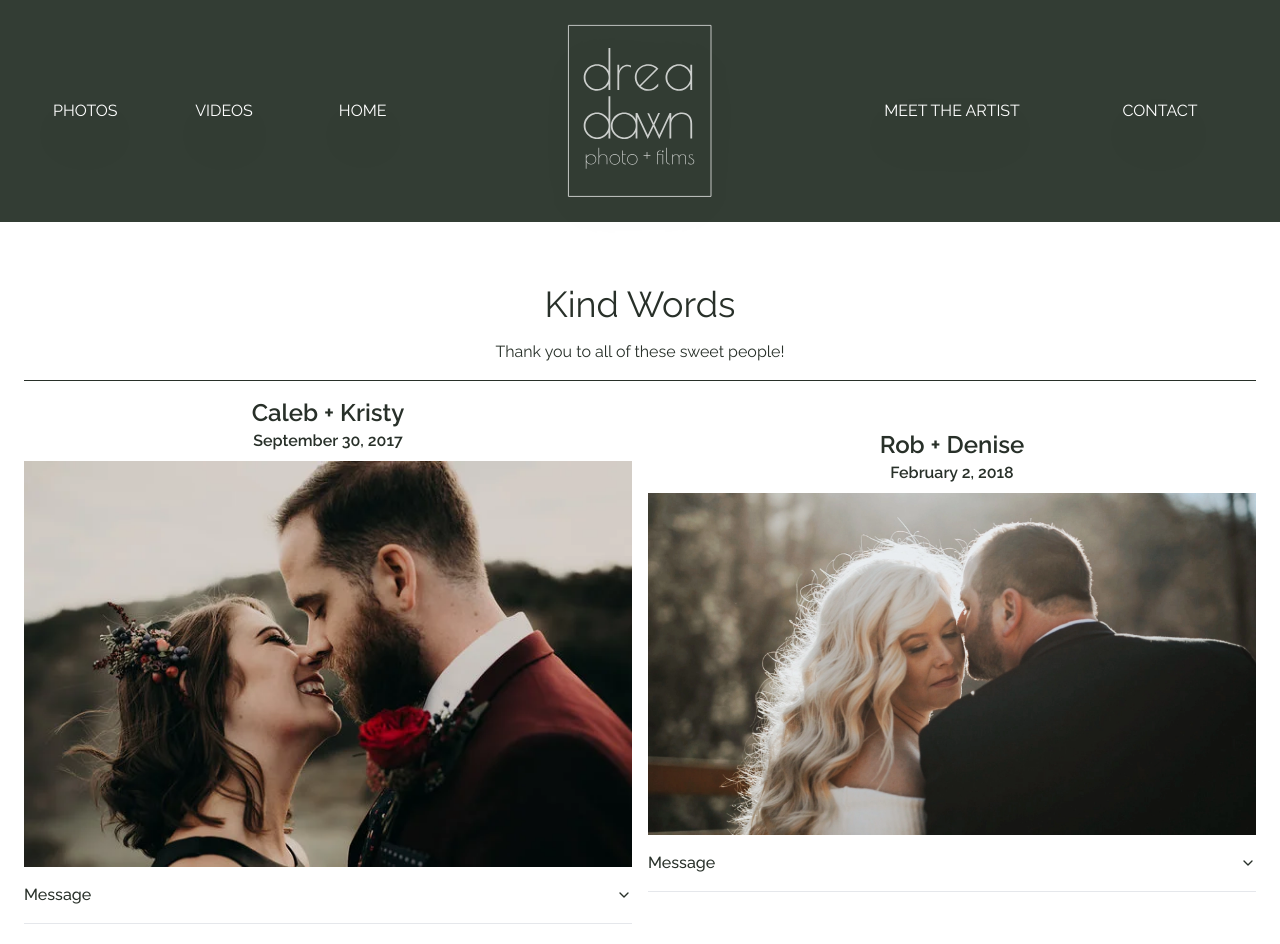
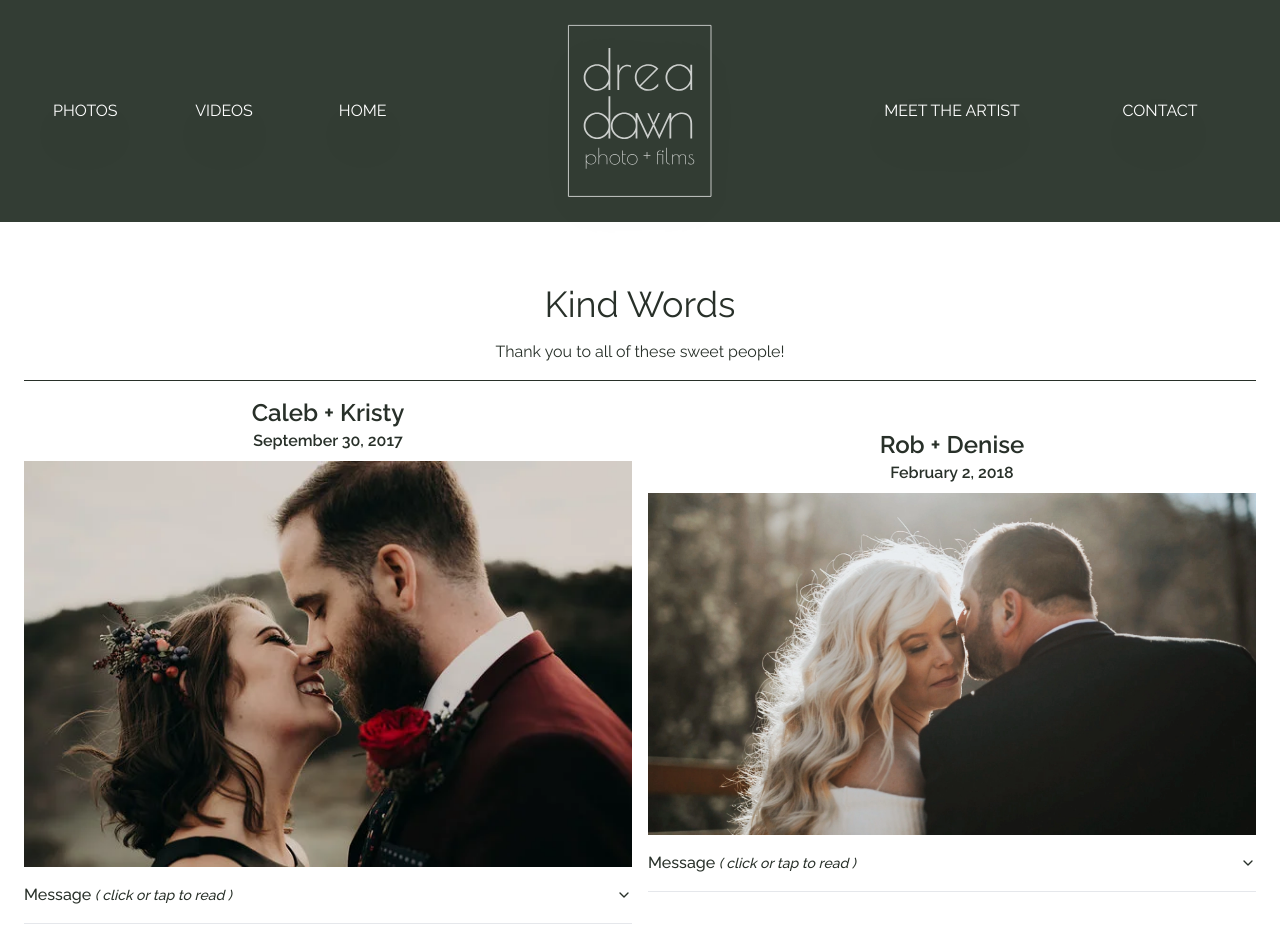
Before and after one commit to KnightTheLion/drea-dawn-films, a Next.js app: page /kindwords in a window 1280 px wide. Shown: the top 944 px of the page. Built offline with nearby package versions, Linux system fonts and the light colour scheme.

Commit message:
added a click to read message for UX/UI on kind words page

```diff
--- a/app/kindwords/page.tsx
+++ b/app/kindwords/page.tsx
@@ -58,7 +58,7 @@ const KindWords = () => {
               <Accordion type="single" collapsible>
                 <AccordionItem value="item-1">
                   <AccordionTrigger className="text-deep-green">
-                    Message
+                    <div>Message<span className="italic text-sm"> ( click or tap to read )</span></div>
                   </AccordionTrigger>
                   <AccordionContent>
                     <p className="text-deep-green text-xl p-3">
```
